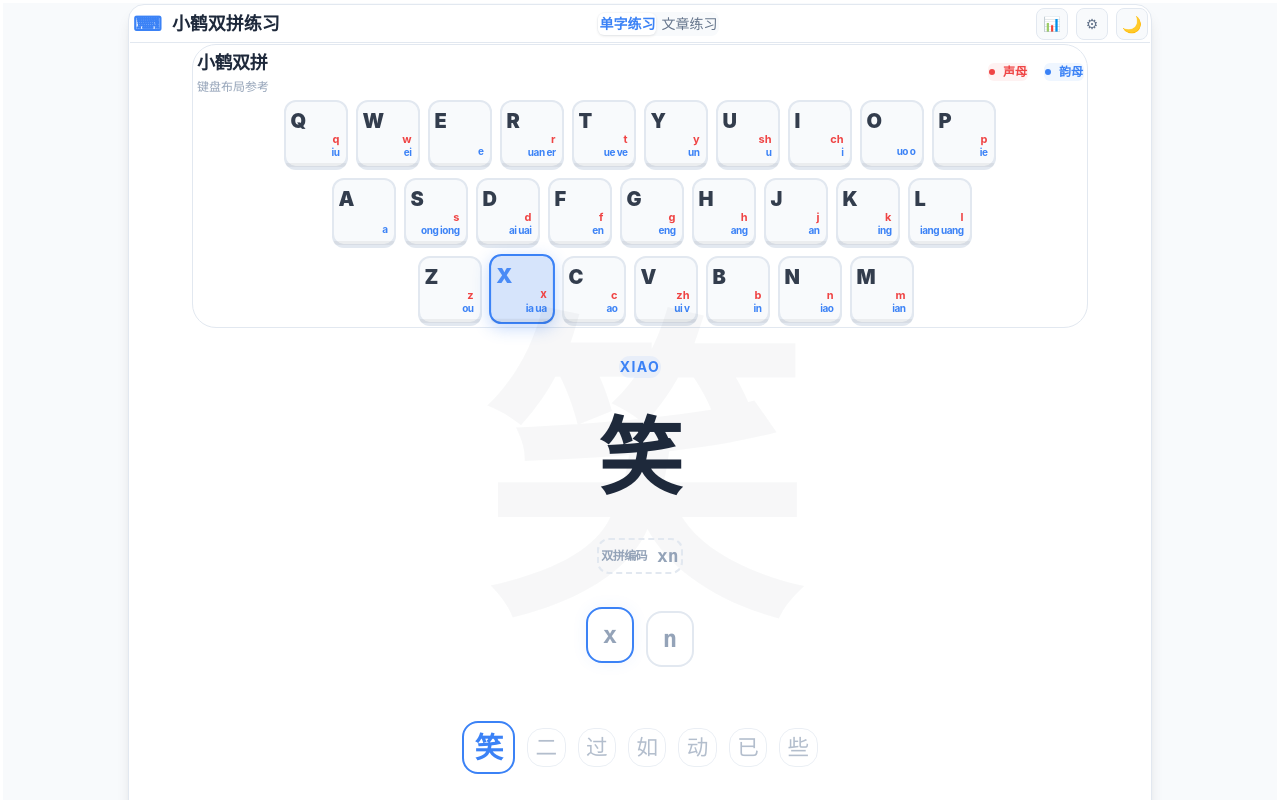
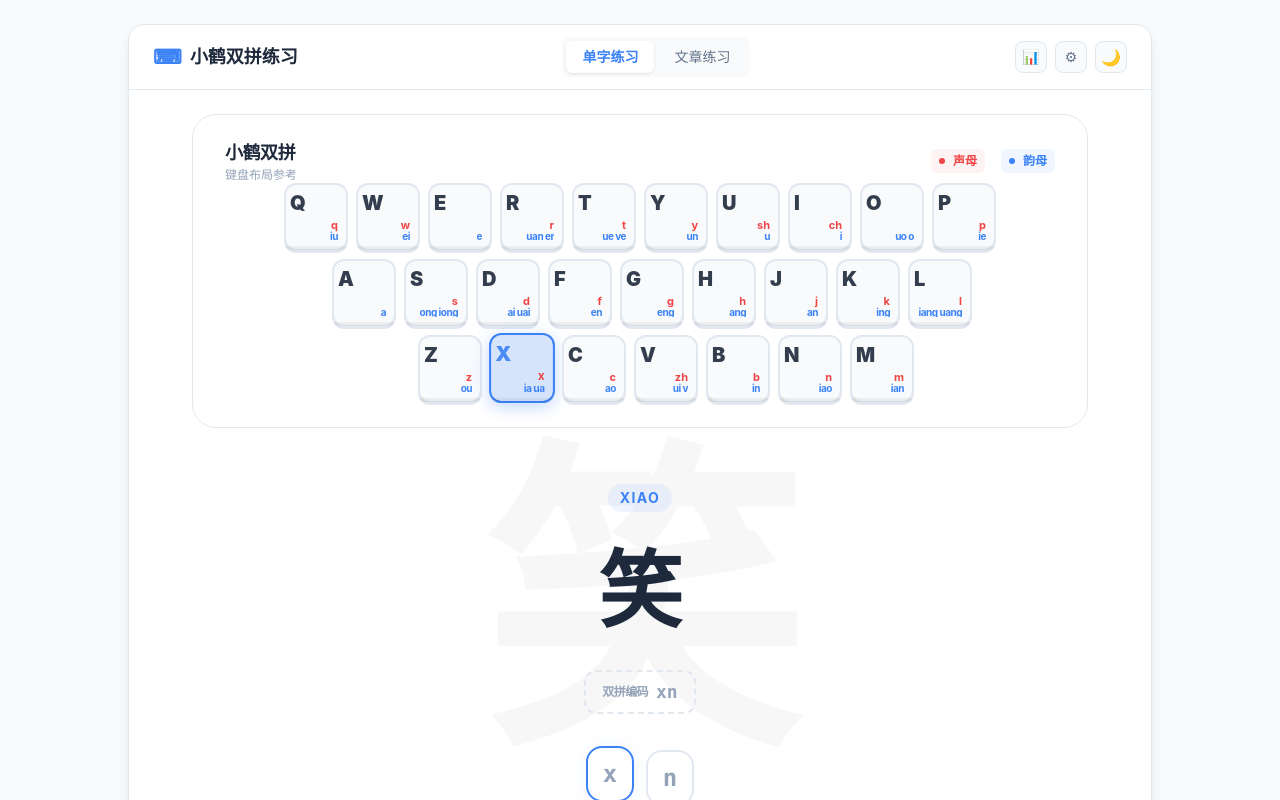
Before and after one commit to slnlkd/flypy-typing, a React (Vite) app: page / in a window 1280 px wide. Shown: the top 800 px of the page. Built offline with nearby package versions, Linux system fonts and the light colour scheme.

Commit message:
fix: 移除 index.css 中的默认内边距设置

```diff
--- a/src/index.css
+++ b/src/index.css
@@ -36,7 +36,6 @@
 
 * {
   margin: 0;
-  padding: 1px;
   box-sizing: border-box;
 }
 
```
Also changed, not shown: 1 other file (tests, documents, lock files or other folders).
